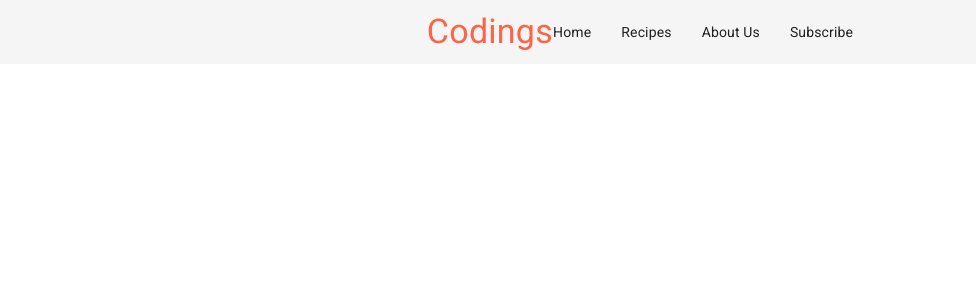
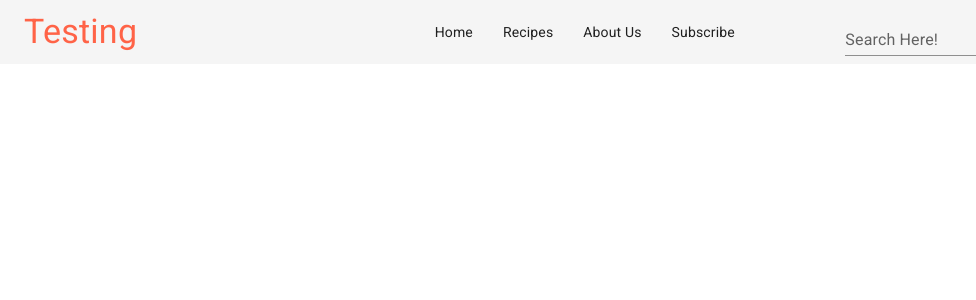
Before and after one commit to abhikumar18/Web_Developement_IS, a React (Create React App) app in the folder ui/: page / in a window 1280 px wide. Shown: the top 300 px of the page, without its empty margins (0-976 px from the left). Built offline with nearby package versions, Linux system fonts and the light colour scheme.

Commit message:
Header Part

```diff
--- a/ui/src/components/navbar/Navbar.js
+++ b/ui/src/components/navbar/Navbar.js
@@ -1,5 +1,6 @@
-import React from 'react';
-import { AppBar, styled, Toolbar, Typography, Box } from '@mui/material';
+import React, { useState } from 'react';
+import { AppBar, styled, Toolbar, Typography, Box, TextField, Drawer, List, ListItem, ListItemButton } from '@mui/material';
+import MenuIcon from '@mui/icons-material/Menu';
 
 const Navbar = () => {
 
@@ -22,19 +23,53 @@ const Navbar = () => {
         {Name:'Subscribe',Link:'#'},
     ];
 
+  const [openMenu,setOpenMenu] = useState(false);
+
   return (
     <AppBar color='default' position='sticky' elevation={0}>
        <StyledToolbar>
-         <Box>
-            <Typography variant="h4" color={"tomato"}>Codings</Typography>
+         <Box flex={{xs:25,md:1}}>
+            <Typography variant="h4" color={"tomato"}>Testing</Typography>
          </Box>
 
-         <MenuBox>
-          {MenuItems.map((item)=>(
+         <MenuBox
+             flex={1}
+             sx= {{display:{xs:'none',md:'flex'}}}>
+             {MenuItems.map((item)=>(
              <Typography variant="body2">{item.Name}</Typography>
           ))}
          </MenuBox>
+         <Box flex={1}>
+             <TextField
+                 sx= {{display:{xs:'none',md:'flex'}}}
+                 color='warning'
+                 label="Search Here!"
+                 variant="standard" />
+                <MenuIcon
+                    sx={{display:{xs:'flex',md:'none'},cursor:'pointer'}}
+                    onClick={()=>setOpenMenu(!openMenu)} />
+         </Box>
        </StyledToolbar>
+       <Drawer
+      anchor={'top'}
+      open={openMenu}
+      onClose={()=>setOpenMenu(!openMenu)}
+    >
+      {/* {list(anchor)} */}
+      <List>
+        <ListItem>
+        {MenuItems.map((item)=>(
+             <ListItemButton>{item.Name}</ListItemButton>
+          ))}
+        </ListItem>
+      </List>
+      <TextField
+                 sx= {{display:{xs:'flex',md:'none'}}}
+                 color='warning'
+                 label="Search Here!"
+                 variant="outlined"
+        />
+    </Drawer>
     </AppBar>
   )
 }
```
